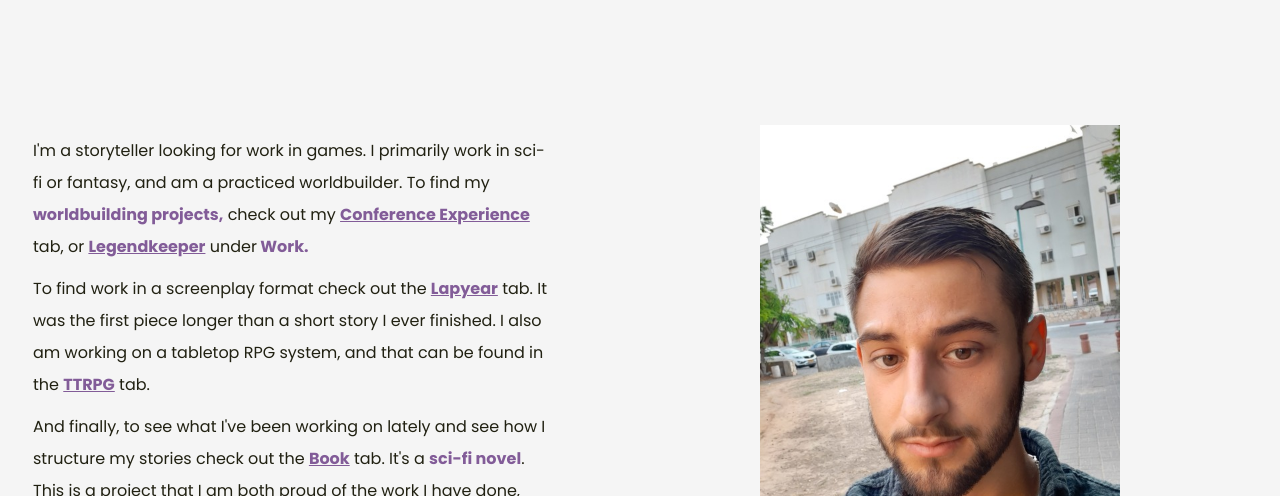
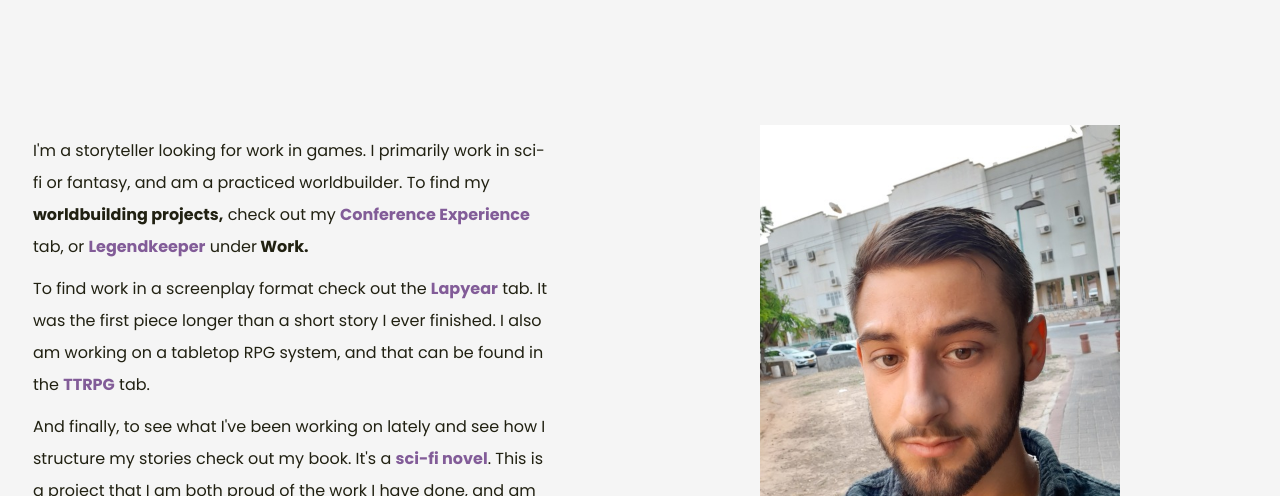
Before and after one commit to titojdavis/titojdavis.github.io, a plain HTML site: page index.html in a window 1280 px wide. Shown: the part 304-800 px from the top of the page. Drawn offline with nearby package versions, Linux system fonts and the light colour scheme.

Commit message:
Update index.html

```diff
--- a/index.html
+++ b/index.html
@@ -33,19 +33,18 @@
     <div class="row" style="padding-bottom: 2%;">
       <div id="halfLdivC">
         <p id="Pl">I'm a storyteller looking for work in games. I primarily work in sci-fi
-          or fantasy, and am a practiced worldbuilder. To find my <span style="color: #825C98"><strong>worldbuilding projects,</strong></span>
-          check out my <span style="color: #825C98"><strong><a href="conf.html" style="color: #825C98; text-decoration: underline;">Conference Experience</a></strong></span> tab, or
-          <span style="color: #825C98"><strong><a href="legendkeeper.html" style="color: #825C98;text-decoration: underline;">Legendkeeper</a></strong></span>
-          under<span style="color: #825C98"><strong> Work.</strong></span>
+          or fantasy, and am a practiced worldbuilder. To find my <strong>worldbuilding projects,</strong>
+          check out my <span style="color: #825C98"><strong><a href="conf.html" style="color: #825C98;">Conference Experience</a></strong></span> tab, or
+          <span style="color: #825C98"><strong><a href="legendkeeper.html" style="color: #825C98;">Legendkeeper</a></strong></span>
+          under<strong> Work.</strong>
         </p>
-        <p id="Pl">To find work in a screenplay format check out the <span style="color: #825C98"><strong><a href="lapyear.html" style="color: #825C98; text-decoration: underline;">
+        <p id="Pl">To find work in a screenplay format check out the <span style="color: #825C98"><strong><a href="lapyear.html" style="color: #825C98;">
           Lapyear</a></strong></span> tab. It was the first
           piece longer than a short story I ever finished. I also am working on a tabletop RPG system,
-          and that can be found in the <span style="color: #825C98"><strong><a href="ttrpg.html" style="color: #825C98; text-decoration: underline;">TTRPG</a></strong></span> tab.
+          and that can be found in the <span style="color: #825C98"><strong><a href="ttrpg.html" style="color: #825C98;">TTRPG</a></strong></span> tab.
           <p id="Pl">And finally, to see what I've been working on lately and see how I structure my stories
-            check out the <span style="color: #825C98"><strong><a href="book.html" style="color: #825C98; text-decoration: underline;">Book</a></strong></span> tab.
-            It's a <span style="color: #825C98"><strong>sci-fi novel</strong></span>. This is a project that I am both proud of the work I have done, and am
-             excited to finish.
+            check out my book. It's a <span style="color: #825C98"><a href="book.html" style="color: #825C98;"><strong>sci-fi novel</a></strong></span>.
+            This is a project that I am both proud of the work I have done, and am excited to finish.
           </p>
           <p id="Pl">I enjoy being outdoors, playing and watching sports, and of
             course, a good book. I like to travel, but only if I can stay a while. I've spent
```
